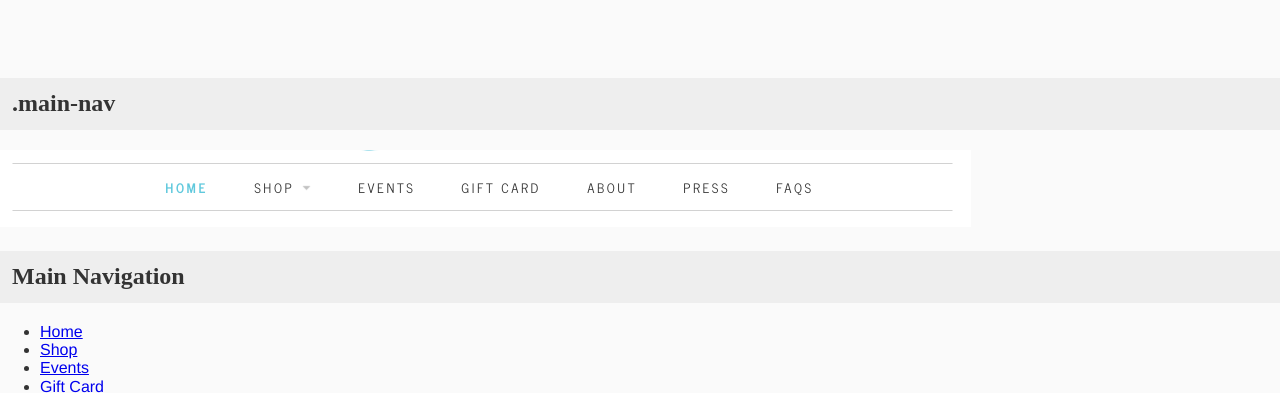
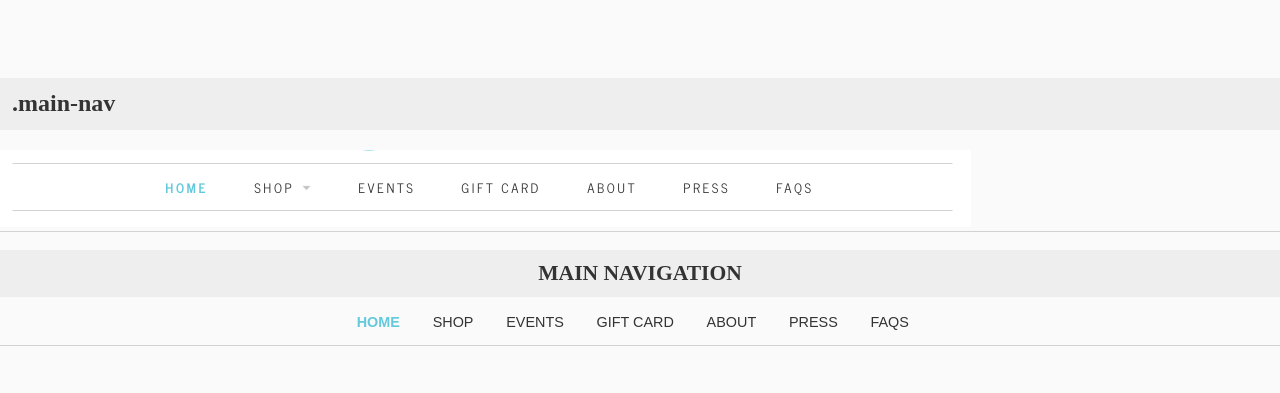
Before and after one commit to schrist810/edoughble-rebuild, a website: page app/modules.html in a window 1280 px wide. Shown: the part 548-941 px from the top of the page. Drawn offline with nearby package versions, Linux system fonts and the light colour scheme; files that its build step writes are made by us from their sources; a web font is replaced by a local one.

Commit message:
Main Nav styling

```diff
--- a/app/modules.html
+++ b/app/modules.html
@@ -6,7 +6,7 @@
   <meta name="description" content="">
   <meta name="viewport" content="width=device-width, initial-scale=1">
   <!-- Place favicon.ico and apple-touch-icon.png in the root directory -->
-
+  <link href='http://fonts.googleapis.com/css?family=Neuton|News+Cycle:400,700' rel='stylesheet' type='text/css'>
   <!-- build:css styles/vendor.css -->
   <!-- bower:css -->
   <link rel="stylesheet" href="bower_components/normalize.css/normalize.css"/>
@@ -47,7 +47,7 @@
       <nav class="main-nav">
         <h2> Main Navigation </h2>
         <ul>
-          <li><a href="#">Home</a></li>
+          <li><a href="#"><span class="currentLink">Home</a></li>
           <li><a href="#">Shop</a></li>
           <li><a href="#">Events</a></li>
           <li><a href="#">Gift Card</a></li>
--- a/app/styles/_main-nav.scss
+++ b/app/styles/_main-nav.scss
@@ -0,0 +1,33 @@
+.main-nav {
+  font-family: 'News Cycle', sans-serif;
+  text-transform: uppercase;
+  font-weight: 400;
+  font-size: 0.9em;
+  border-top: 1px solid #D2D2D2;
+  border-bottom: 1px solid #D2D2D2;
+  text-align:center;
+
+  ul {
+    list-style-type: none;
+    padding: 0;
+    list-style-type: none;
+
+  }
+
+  li {
+    margin-right: 1em;
+    padding: 0 0.5em;
+    display: inline;
+    }
+  }
+
+  a{
+    color:#333333;
+    text-decoration: none;
+    padding: 0.5em 0;
+  }
+
+  .currentLink {
+    color: #65C9DC;
+    font-weight: 700;
+  }
```
Also changed, not shown: app/index.html (+1 -1 lines).
